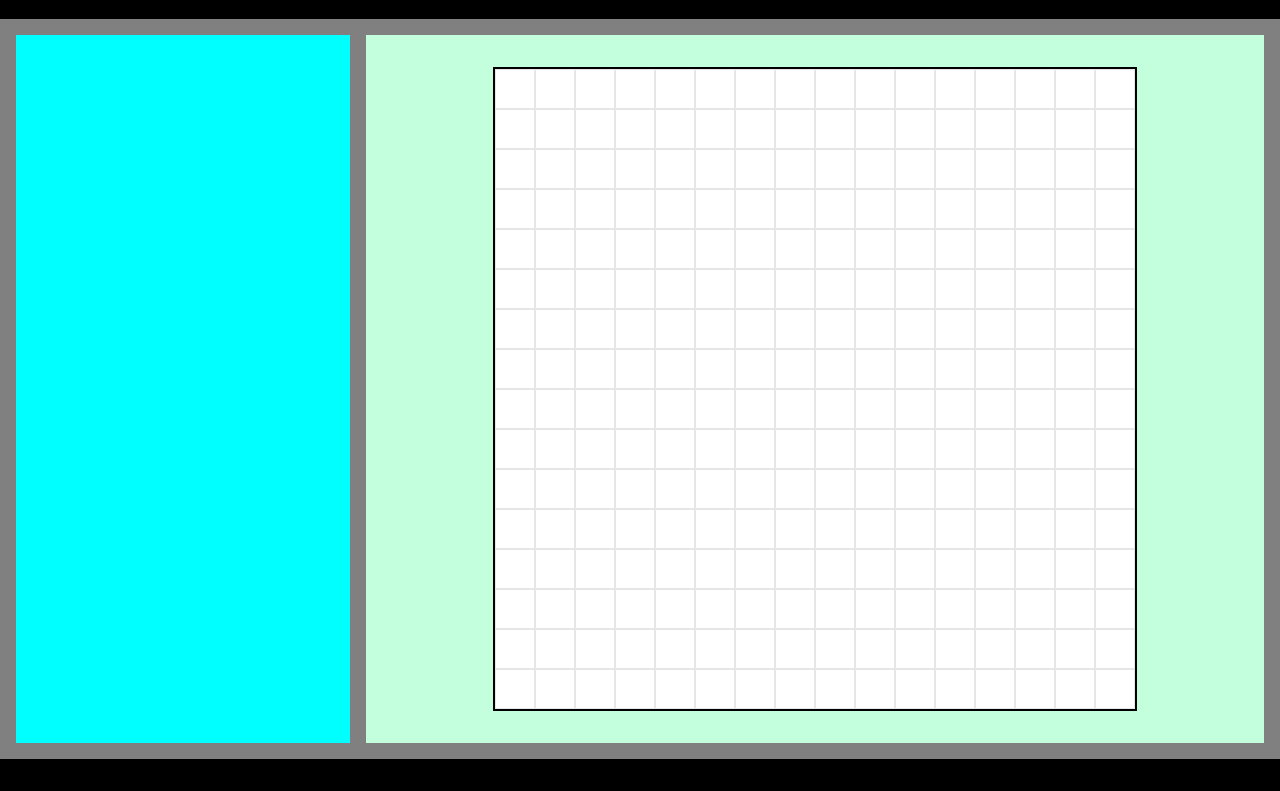
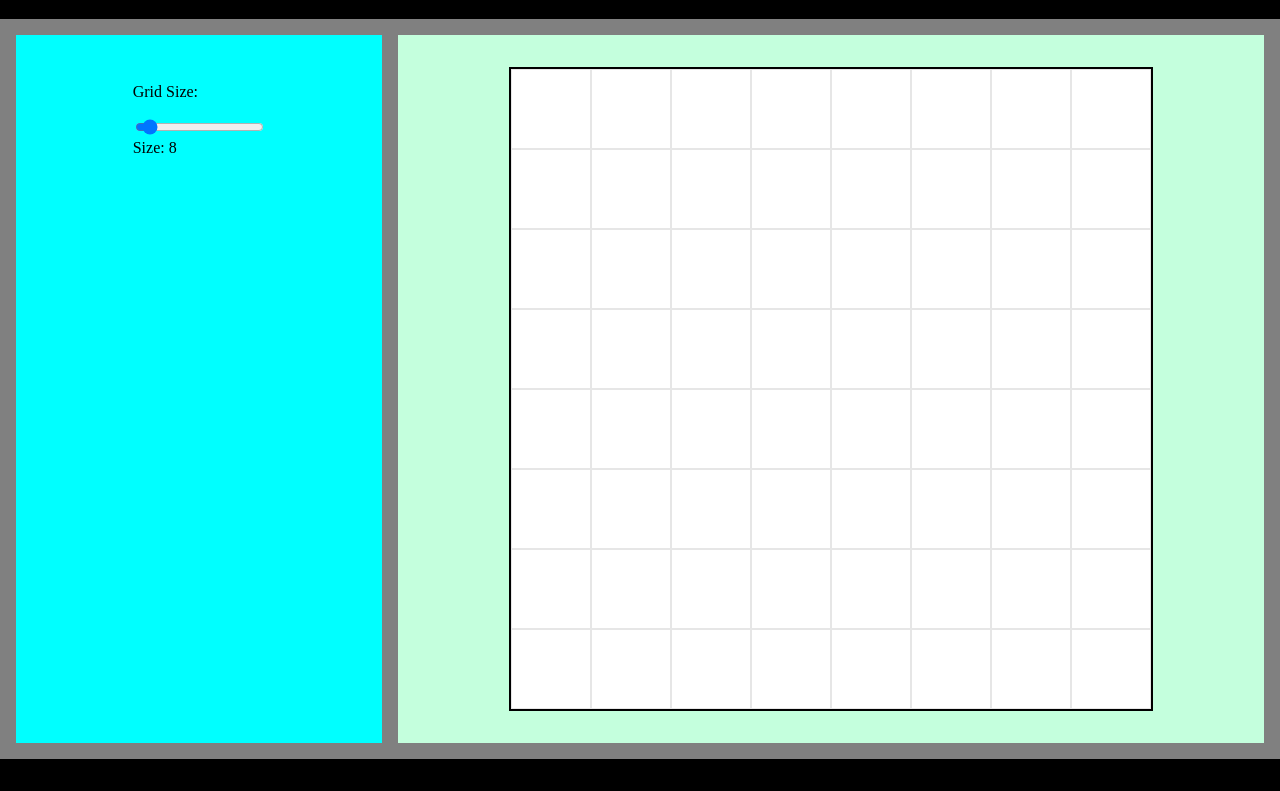
Before and after one commit to ericgf78/etch-a-sketch, a plain HTML site: page index.html in a window 1280 px wide. Shown: the part 61-852 px from the top of the page. Drawn offline with Linux system fonts and the light colour scheme.

Commit message:
create slider
Created a functioning slider that changes the size of the grid.

```diff
--- a/index.html
+++ b/index.html
@@ -12,7 +12,13 @@
         <h1>Etch-A-Sketch!</h1>
     </header>
     <div class = "mainContent">
-        <div id = "workspace"></div>
+        <div id = "workspace">
+            <div id = "sliderContainer">
+                <p>Grid Size:</p>
+                <input type="range" id="slider" min="2" max="100" value="8" oninput="generateGrid(this.value)">
+                <div id = "sliderDisplay"></div>
+            </div>
+        </div>
         <div id = "canvasContainer">
             <div id="innerContainer"></div>
         </div>
--- a/javascript.js
+++ b/javascript.js
@@ -1,4 +1,7 @@
 let canvasContainer = document.querySelector("#innerContainer");
+let slider = document.querySelector('#slider');
+let sliderValue = slider.value;
+let gridSize = 10;
 
 function createGridDiv(divSize) {
     const gridDiv = document.createElement("div");
@@ -10,10 +13,12 @@ function createGridDiv(divSize) {
 }
 
 function generateGrid(size) {
+    sliderDisplay.innerHTML = `Size: ${slider.value}`;
+    canvasContainer.innerHTML = '';
     for (let i = 0; i < size * size; i++) {
         createGridDiv(size);
 
     }
 }
 
-generateGrid(16);
+generateGrid(sliderValue);
--- a/style.css
+++ b/style.css
@@ -40,6 +40,8 @@ h1 {
     display: flex;
     background-color: aqua;
     flex: 1;
+    justify-content: center;
+    padding: 2rem;
 
 }
 
```
